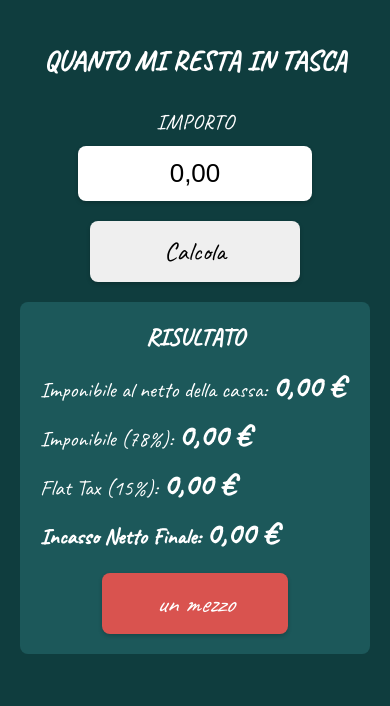
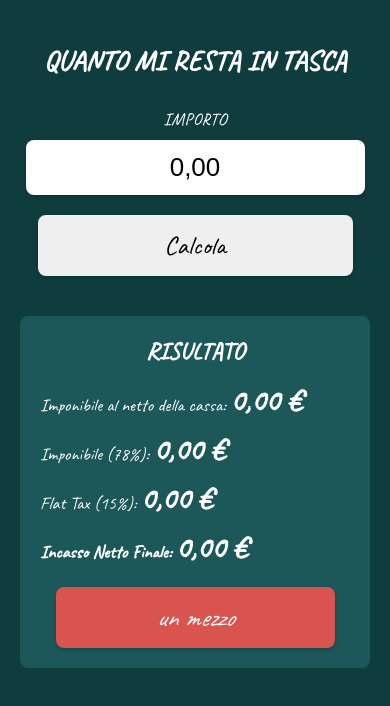
Before and after one commit to alfredomiraglia/quanto, a plain HTML site: page index.html in a window 390 px wide. Both pictures are taken after typing "Sample" into the empty fields and a click on the button "Calcola". Drawn offline with Linux system fonts and the light colour scheme.

Commit message:
Add files via upload

```diff
--- a/index.html
+++ b/index.html
@@ -19,7 +19,7 @@
     input {
       padding: 12px;
       font-size: 26px;
-      width: 60%;
+      width: 80%;
       margin: 10px 0 20px;
       border-radius: 8px;
       border: none;
@@ -29,7 +29,7 @@
     button {
       padding: 14px;
       font-size: 26px;
-      width: 60%;
+      width: 80%;
       margin-bottom: 20px;
       border-radius: 8px;
       border: none;
@@ -42,6 +42,7 @@
       border-radius: 8px;
       text-align: left;
       font-size: 22px;
+      margin-top: 20px;
     }
     .result-title {
       text-align: center;
@@ -62,7 +63,7 @@
       padding: 14px;
       border-radius: 8px;
       display: block;
-      width: 60%;
+      width: 80%;
     }
     .half-result {
       font-size: 30px;
@@ -80,6 +81,18 @@
       font-weight: 600;
       text-transform: uppercase;
       font-size: 28px;
+    }
+    /* Ottimizzazione per dispositivi più piccoli */
+    @media (max-width: 600px) {
+      body {
+        font-size: 18px;
+      }
+      input, button, .half-button {
+        width: 90%;
+      }
+      .result {
+        font-size: 18px;
+      }
     }
   </style>
   <script>
```
